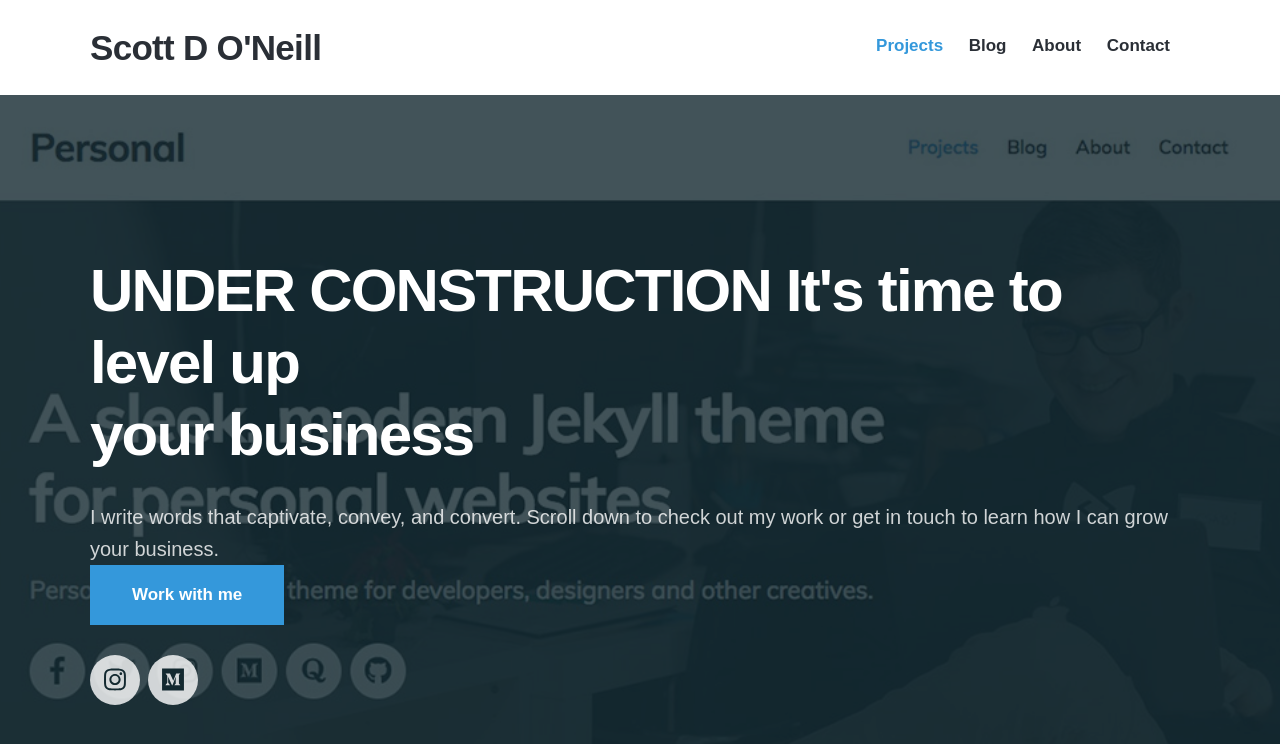
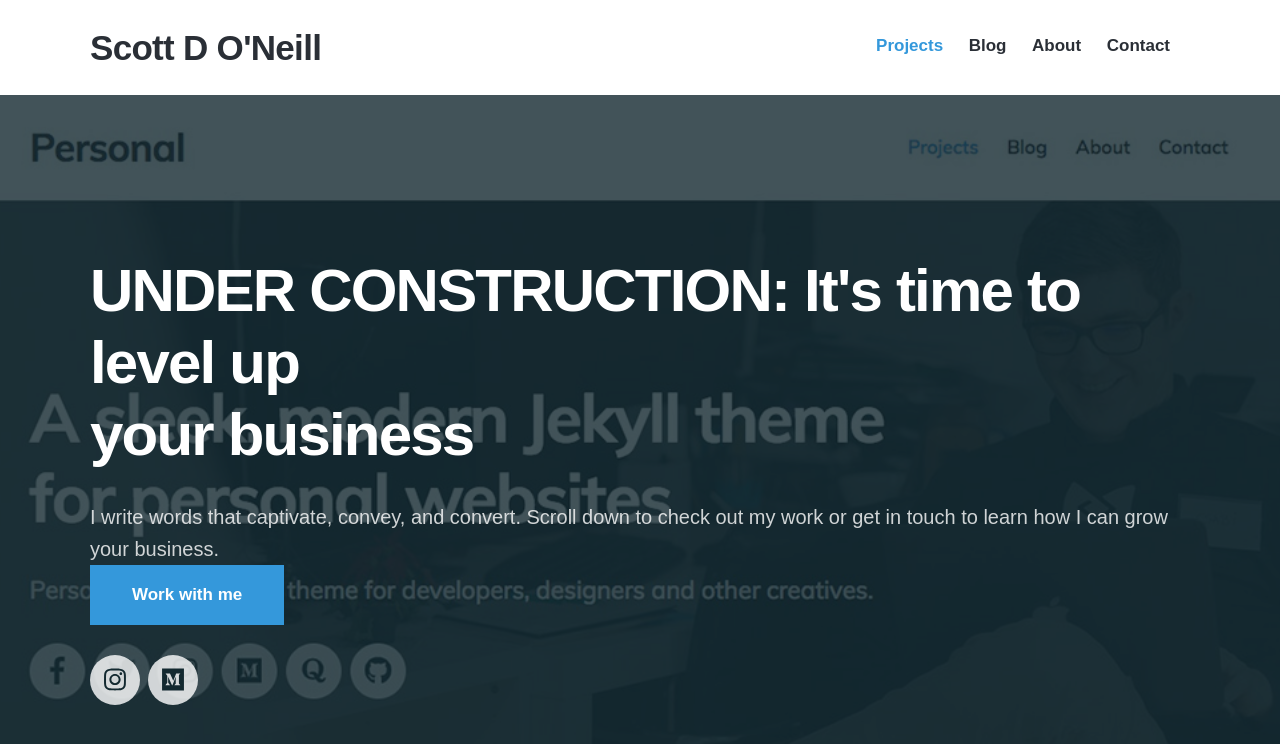
Before and after one commit to ScottON/ScottON, a Jekyll site: the page built from index.html, in a window 1280 px wide and 900 px high, cut to the strip 0-870 px from the top of the window. Shown: the top 744 px of the strip. Built offline with Jekyll 4.4.1, drawn with Linux system fonts in a browser that asks for light colours; nearby versions of some CDN libraries; some web fonts are replaced.

```diff
--- a/index.html
+++ b/index.html
@@ -13,7 +13,7 @@ featured_image: /images/social.jpg
 
 	<div class="wrap">
 
-		<h1>UNDER CONSTRUCTION It's time to level up
+		<h1>UNDER CONSTRUCTION: It's time to level up
         your business</h1>
 		<p> I write words that captivate, convey, and convert. Scroll down to check out my work or get in touch to learn how I can grow your business.</p>
 
```
